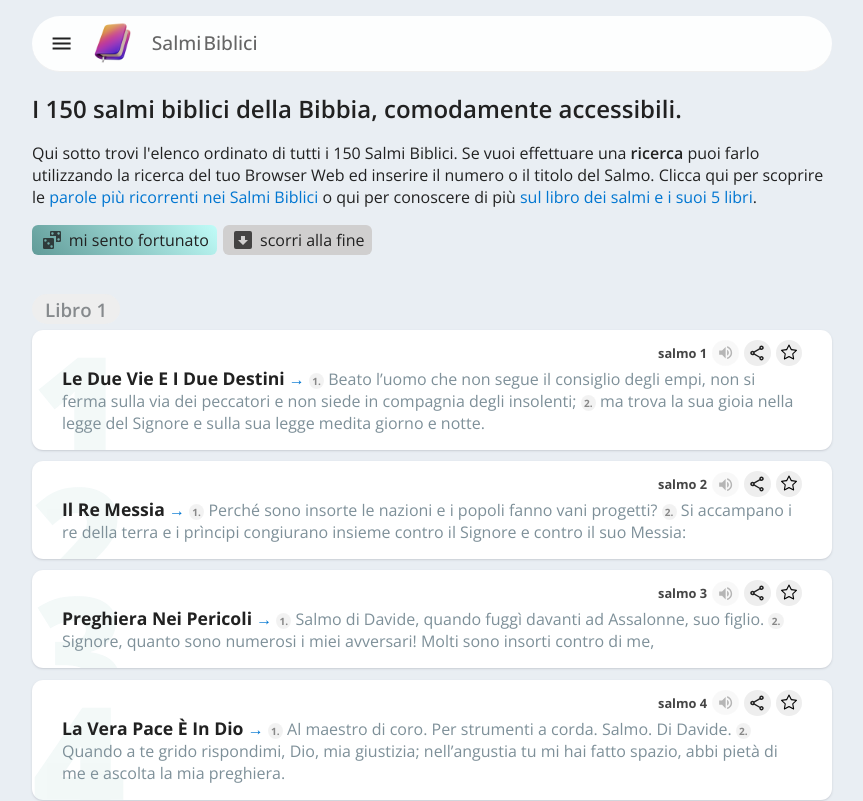
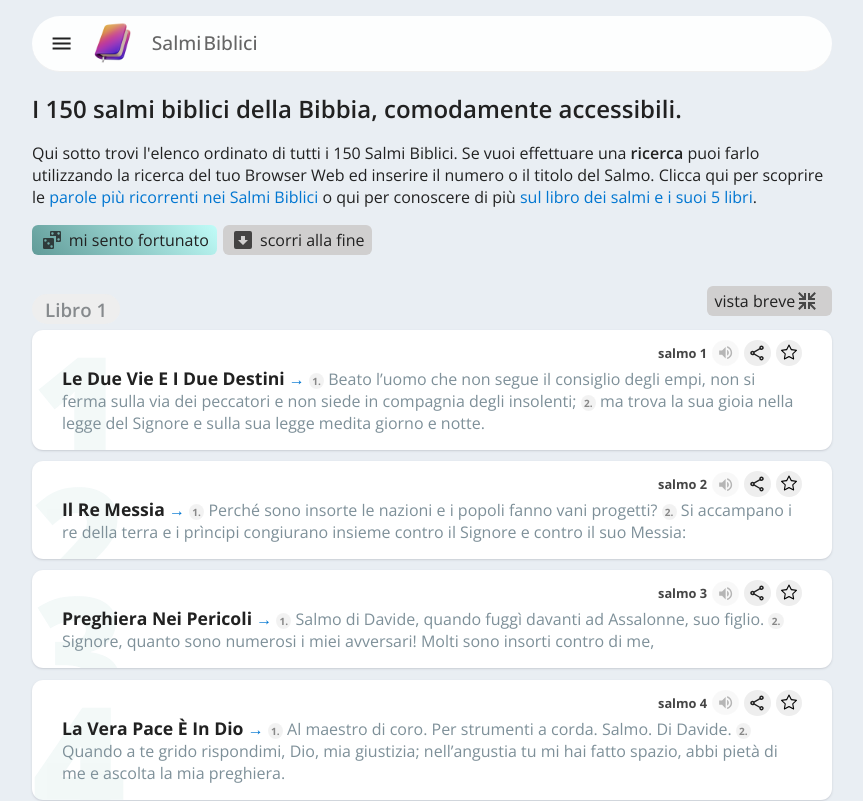
Before and after one commit to CastenettoA/salmi, a Vue app: page / in a window 1280 px wide. Shown: the top 801 px of the page, without its empty margins (208-1071 px from the left). Built offline with nearby package versions, Linux system fonts and the light colour scheme.

Commit message:
automatic deploy baby

```diff
--- a/src/App.vue
+++ b/src/App.vue
@@ -100,13 +100,6 @@ export default {
       favoritePsalms = favoritePsalms.split(','); // arr like ['2','32']
       this.stateManager.set(favoritePsalms.length);
     }
-    // 'https://castenettoa.com/app/salmi/s/1',
-    // 'https://castenettoa.com/app/salmi/s/2',
-    let url = '';
-    for(let x=1; x <= 150; x++) {
-       url = url + " 'https://castenettoa.com/app/salmi/s/" + x + "',\n";
-    }
-          console.log(url);
 },
 
   watch: {
--- a/src/assets/scss/main.scss
+++ b/src/assets/scss/main.scss
@@ -640,3 +640,53 @@
     position: relative;
     z-index: 1;
   }
+
+  /*homepagr submenu (showCompactView) andcollapsed logic*/
+  .homepage_subMenu {
+    display: flex;
+    justify-content: space-between;
+    align-items: center;
+
+    .collapseView {
+      background-color: #d0cfcf;
+      transition: all .3s;
+      border-radius: 6px;
+
+      &:hover {
+        cursor: pointer;
+        background: #9b9b9b;
+      }
+
+      svg {
+
+      }
+    }
+  }
+
+  .elencoSalmi_collapsed {
+    .elencoSalmi_collapsedContainer {
+      display: flex;
+      justify-content: space-between;
+      flex-wrap: wrap;
+    }
+
+    .single-salmo {
+      width: 13%;
+
+      @media screen and (min-width: 700px) {
+        width: 9.5%;
+      }
+
+      button {
+        padding: 0.5em 0em;
+        text-align: center;
+        margin-bottom: 0.3em;
+      }
+    }
+
+    .homepage_subMenu {
+      justify-content: end;
+      margin-bottom: 1em;
+      margin-top: .8em;
+    }
+  }
--- a/src/views/Home.vue
+++ b/src/views/Home.vue
@@ -29,9 +29,17 @@
     </header>
 
     <main>
-      <div class="elencoSalmi">
+      <div class="elencoSalmi" v-if="!isViewCollapsed">
         <div class="single-salmo" v-bind:key="key" v-for="(salmo, key) in salmi">
+        <div class="homepage_subMenu">
            <h3 class="book-number" v-if="key+1==1"><router-link to="/b/1">Libro 1</router-link></h3>
+           <div class="collapseView small-button" v-if="key+1==1" v-on:click="collapseView()">
+            <span>vista breve</span>
+              <svg style="width:24px;height:24px" viewBox="0 0 24 24">
+                  <path fill="currentColor" d="M19.5,3.09L20.91,4.5L16.41,9H20V11H13V4H15V7.59L19.5,3.09M20.91,19.5L19.5,20.91L15,16.41V20H13V13H20V15H16.41L20.91,19.5M4.5,3.09L9,7.59V4H11V11H4V9H7.59L3.09,4.5L4.5,3.09M3.09,19.5L7.59,15H4V13H11V20H9V16.41L4.5,20.91L3.09,19.5Z" />
+              </svg>
+            </div>
+        </div>
 
           <button :title="salmo.description">
             <div class="salmo-secondary-info">
@@ -73,6 +81,36 @@
         </div>
       </div>
 
+      <div class="elencoSalmi elencoSalmi_collapsed" v-if="isViewCollapsed">
+        <div class="homepage_subMenu">
+           <div class="collapseView small-button" v-on:click="collapseView()">
+            <span>vista breve</span>
+              <svg style="width:24px;height:24px" viewBox="0 0 24 24">
+                  <path fill="currentColor" d="M19.5,3.09L20.91,4.5L16.41,9H20V11H13V4H15V7.59L19.5,3.09M20.91,19.5L19.5,20.91L15,16.41V20H13V13H20V15H16.41L20.91,19.5M4.5,3.09L9,7.59V4H11V11H4V9H7.59L3.09,4.5L4.5,3.09M3.09,19.5L7.59,15H4V13H11V20H9V16.41L4.5,20.91L3.09,19.5Z" />
+              </svg>
+            </div>
+        </div>
+
+        <div class="elencoSalmi_collapsedContainer">
+
+           <!-- <h3 class="book-number" v-if="key+1==1"><router-link to="/b/1">Libro 1</router-link></h3> -->
+        <div class="single-salmo" v-bind:key="key" v-for="(salmo, key) in salmi">
+
+          <button :title="salmo.description">
+            <router-link :to="{ name: 'salmo', params: { number: key+1 }}" :title="'Salmo ' + salmo.titleWithNumber.split('Salmo')[1].trim() + ', ' + salmo.title" class="relative">
+              <b class="salmo-title">{{key+1}}</b>
+            </router-link>
+          </button>
+
+           <!-- <h3 class="book-number" v-if="key+1==41"><router-link to="/b/2">Libro 2</router-link></h3>
+           <h3 class="book-number" v-if="key+1==72"><router-link to="/b/3">Libro 3</router-link></h3>
+           <h3 class="book-number" v-if="key+1==89"><router-link to="/b/4">Libro 4</router-link></h3>
+           <h3 class="book-number" v-if="key+1==106"><router-link to="/b/5">Libro 5</router-link></h3> -->
+        </div>
+        </div>
+
+      </div>
+
       <div class="psalms-option-menu">
         <button class="small-button" v-on:click="scrollToTop()">
           <svg style="width:24px;height:24px" viewBox="0 0 24 24">
@@ -100,7 +138,8 @@ export default {
   data: function () {
     return {
       salmi: salmiListJson.items,
-      stateManager
+      stateManager,
+      isViewCollapsed: false // todo: maybe in future make with local storage
     };
   },
 
@@ -200,6 +239,11 @@ export default {
             // no Web Share APi support, fallback with vue3-clipboard..!
             window.prompt("Copia negli appunti con Ctrl+C, Enter e poi condividi il salmo dove preferisci.", salmoTitle + " (https://castenettoa.com/app/salmi/s/" + salmoNLink + ") " + salmoContent);
           }
+    },
+
+    collapseView: function() {
+      // show-hide the collapseView
+      this.isViewCollapsed = !this.isViewCollapsed;
     }
 
 
```
